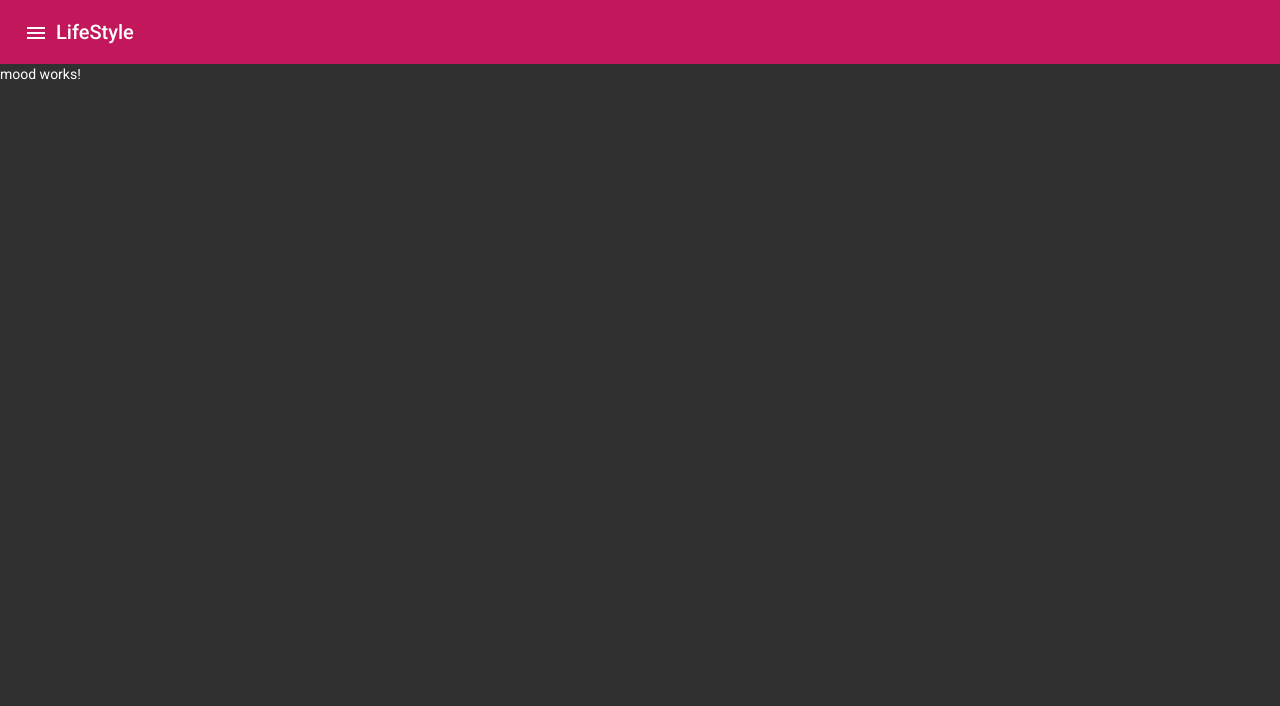
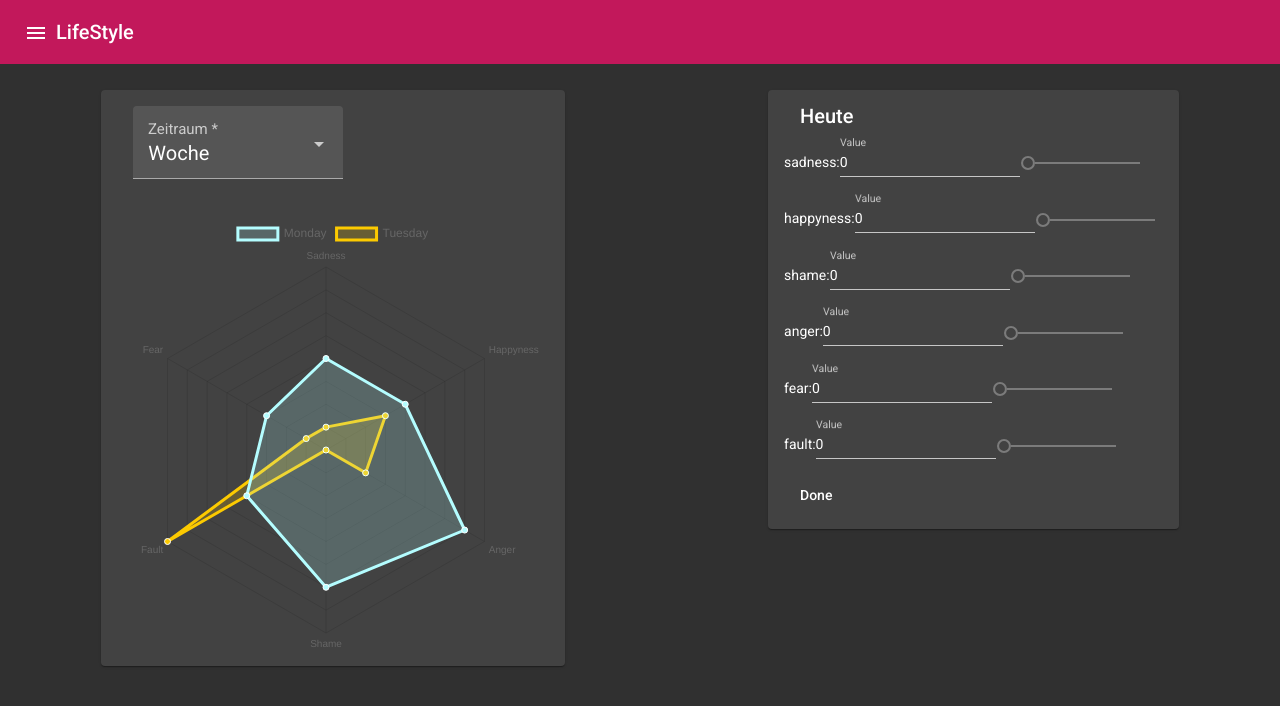
Before and after one commit to julianuetzel/organisation_app, an Angular app in the folder frontend/homescreen/: page /mood in a window 1280 px wide. Shown: the top 706 px of the page. Built offline with nearby package versions, Linux system fonts and the light colour scheme.

Commit message:
almost finished basic framework

```diff
--- a/frontend/homescreen/package.json
+++ b/frontend/homescreen/package.json
@@ -23,6 +23,9 @@
     "@angular/router": "^14.0.0",
     "@types/luxon": "^3.0.1",
     "angular-in-memory-web-api": "^0.14.0",
+    "apexcharts": "^3.36.3",
+    "chart.js": "^4.3.0",
+    "hammerjs": "^2.0.8",
     "luxon": "^3.0.3",
     "rxjs": "~7.5.0",
     "tslib": "^2.3.0",
--- a/frontend/homescreen/src/app/app.component.scss
+++ b/frontend/homescreen/src/app/app.component.scss
@@ -1,3 +1,5 @@
+@import '~@angular/material/prebuilt-themes/pink-bluegrey.css';
+
 .example-container {
   width: 100%;
   height: 100%;
--- a/frontend/homescreen/src/app/mood/mood.component.html
+++ b/frontend/homescreen/src/app/mood/mood.component.html
@@ -1 +1,48 @@
-<p>mood works!</p>
+<div class="mood">
+    <div>
+        <mat-card>
+            <mat-card-header>
+                <mat-card-title>
+                    <mat-form-field appearance="fill">
+                        <mat-label>Zeitraum</mat-label>
+                        <mat-select matNativeControl required
+                                    [(value)]="selected">
+                          <mat-option value="weekly">Woche</mat-option>
+                          <mat-option value="monthly">Monat</mat-option>
+                          <mat-option value="quarter_yearly">Viertel Jahr</mat-option>
+                          <mat-option value="yearly">Jahr</mat-option>
+                        </mat-select>
+                      </mat-form-field>
+                </mat-card-title>
+            </mat-card-header>
+            <mat-card-content class="chart">
+                <canvas id="resumeChart"></canvas>
+            </mat-card-content>
+        </mat-card>
+    </div>
+    <div>
+        <mat-card>
+            <mat-card-header>
+                <mat-card-title>Heute</mat-card-title>
+            </mat-card-header>
+            <mat-card-content class="chart">
+                <div [hidden]="!data_today_exists" class="todaychart">
+                    <canvas id="todaysChart"></canvas>
+                </div>
+                <div [hidden]="data_today_exists" >
+                    <div *ngFor="let element of feelings">
+                        <label>{{element.type}}:</label>
+                        <mat-form-field>
+                            <mat-label>Value</mat-label>
+                            <input matInput type="number" [(ngModel)]="element.value">
+                          </mat-form-field>
+                        <mat-slider max="10" min="0" step="1" showTickMarks discrete>
+                            <input matSliderThumb type="range" [(ngModel)]="element.value" (click)="setData(element.type, element.value)">
+                        </mat-slider>
+                    </div>
+                    <button mat-button (click)="setCanvas()">Done</button>
+                </div>
+            </mat-card-content>
+        </mat-card>
+    </div>
+</div>
--- a/frontend/homescreen/src/app/mood/mood.component.scss
+++ b/frontend/homescreen/src/app/mood/mood.component.scss
@@ -0,0 +1,26 @@
+.mood {
+    display: flex;
+    flex-direction: row wrap;
+    justify-content: space-around;
+    align-items: flex-start;
+    padding-top: 2%;
+
+    mat-form-field {
+        height: 80% !important;
+    }
+
+    .chart{
+        width: 120%;
+        height: 120%;
+    }
+    .formfieldSection {
+        display: flex;
+        align-content: center;
+        align-items: center;
+        height: 60px;
+    }
+    .todaychart{
+        width: 200% !important;
+        height: 200% !important;
+    }
+}
--- a/frontend/homescreen/src/app/mood/mood.component.ts
+++ b/frontend/homescreen/src/app/mood/mood.component.ts
@@ -1,15 +1,161 @@
 import { Component, OnInit } from '@angular/core';
+import { Chart, registerables } from 'chart.js';
+
+Chart.register(...registerables);
+
+interface ChartColor {
+  backgroundColor: string;
+  color: string;
+}
+
+interface Feeling {
+  type: string;
+  value: number;
+}
 
 @Component({
   selector: 'app-mood',
   templateUrl: './mood.component.html',
-  styleUrls: ['./mood.component.scss']
+  styleUrls: ['./mood.component.scss'],
 })
 export class MoodComponent implements OnInit {
+  date = new Date()
+  selected = 'weekly';
+
+  chartColors: ChartColor[] = [
+    {backgroundColor: 'rgba(180, 253, 255, 0.2)', color: 'rgb(180, 253, 255)'}, //türkis
+    {backgroundColor: 'rgba(252, 202, 0, 0.2)', color: 'rgb(252, 202, 0)'}, //orange
+    {backgroundColor: 'rgba(54, 162, 235, 0.2)', color: 'rgb(54, 162, 235)'}, //blau
+    {backgroundColor: 'rgba(204, 247, 131, 0.2)', color: 'rgb(204, 247, 131)'}, //grün
+    {backgroundColor: 'rgba(254, 250, 131, 0.2)', color: 'rgb(254, 250, 131)'}, //gelb
+    {backgroundColor: 'rgba(254, 206, 152, 0.2)', color: 'rgb(254, 206, 152)'}, //hell-orange
+    {backgroundColor: 'rgba(222, 134, 143, 0.2)', color: 'rgb(222, 134, 143)'}, //hell-rot
+    {backgroundColor: 'rgba(189, 49, 36, 0.2)', color: 'rgb(189, 49, 36)'}, //rot
+    {backgroundColor: 'rgba(184, 134, 248, 0.2)', color: 'rgb(184, 134, 248)'}, //lila
+    {backgroundColor: 'rgba(127, 131, 247, 0.2)', color: 'rgb(127, 131, 247)'}, //dunkel-lila
+  ];
+
+  feelings: Feeling[] = [
+    {type: 'sadness', value: 0},
+    {type: 'happyness', value: 0},
+    {type: 'shame', value: 0},
+    {type: 'anger', value: 0},
+    {type: 'fear', value: 0},
+    {type: 'fault', value: 0}
+  ]
+
+  data = [{
+      label: 'Monday',
+      data: [6, 6, 9, 8, 6, 5],
+      fill: true,
+      backgroundColor: this.chartColors[0].backgroundColor,
+      borderColor: this.chartColors[0].color,
+      pointBackgroundColor: this.chartColors[0].color,
+      pointBorderColor: '#fff',
+      pointHoverBackgroundColor: '#fff',
+      pointHoverBorderColor: this.chartColors[0].color
+    }, {
+      label: 'Tuesday',
+      data: [3, 5, 4, 2, 10, 3],
+      fill: true,
+      backgroundColor: this.chartColors[1].backgroundColor,
+      borderColor: this.chartColors[1].color,
+      pointBackgroundColor: this.chartColors[1].color,
+      pointBorderColor: '#fff',
+      pointHoverBackgroundColor: '#fff',
+      pointHoverBorderColor: this.chartColors[1].color,
+    }];
+
+  data_today_exists=false;
 
   constructor() { }
 
   ngOnInit(): void {
+    const resumeChart = new Chart("resumeChart", {
+      type: 'radar',
+      data: {
+        labels: [
+          'Sadness',
+          'Happyness',
+          'Anger',
+          'Shame',
+          'Fault',
+          'Fear'
+        ],
+        datasets: this.data
+      },
+      options: {
+        scales: {
+          r: {
+            ticks: {
+              display: false
+            }
+          }
+        },
+        elements: {
+          line: {
+            borderWidth: 3
+          }
+        }
+      },
+    });
+  }
+
+  setData(type: string, value: number): void {
+    var index = this.feelings.findIndex((feeling) => feeling.type == type)
+    console.log(this.feelings[index].value)
+    this.feelings[index].value = value;
+    console.log(this.feelings[index].value)
+  }
+
+  setCanvas(): void {
+    var data_today = [{
+      label: 'today',
+      data: [this.feelings[0].value,
+             this.feelings[1].value,
+             this.feelings[2].value,
+             this.feelings[3].value,
+             this.feelings[4].value,
+             this.feelings[5].value],
+      fill: true,
+      backgroundColor: this.chartColors[0].backgroundColor,
+      borderColor: this.chartColors[0].color,
+      pointBackgroundColor: this.chartColors[0].color,
+      pointBorderColor: '#fff',
+      pointHoverBackgroundColor: '#fff',
+      pointHoverBorderColor: this.chartColors[0].color
+    }];
+
+    var todaysChart = new Chart("todaysChart", {
+      type: 'radar',
+      data: {
+        labels: [
+          'Sadness',
+          'Happyness',
+          'Anger',
+          'Shame',
+          'Fault',
+          'Fear'
+        ],
+        datasets: data_today
+      },
+      options: {
+        scales: {
+          r: {
+            ticks: {
+              display: false
+            }
+          }
+        },
+        elements: {
+          line: {
+            borderWidth: 3
+          }
+        }
+      },
+    });
+
+    this.data_today_exists=true;
   }
 
 }
--- a/frontend/homescreen/src/main.ts
+++ b/frontend/homescreen/src/main.ts
@@ -1,6 +1,7 @@
 import { enableProdMode } from '@angular/core';
 import { platformBrowserDynamic } from '@angular/platform-browser-dynamic';
 
+import 'hammerjs';
 import { AppModule } from './app/app.module';
 import { environment } from './environments/environment';
 
--- /dev/null
+++ b/frontend/package.json
@@ -0,0 +1,5 @@
+{
+  "dependencies": {
+    "chart.js": "^4.3.0"
+  }
+}
```
Also changed, not shown: frontend/homescreen/src/app/app.module.ts (+5 -2 lines), 2 other files (tests, documents, lock files or other folders).
